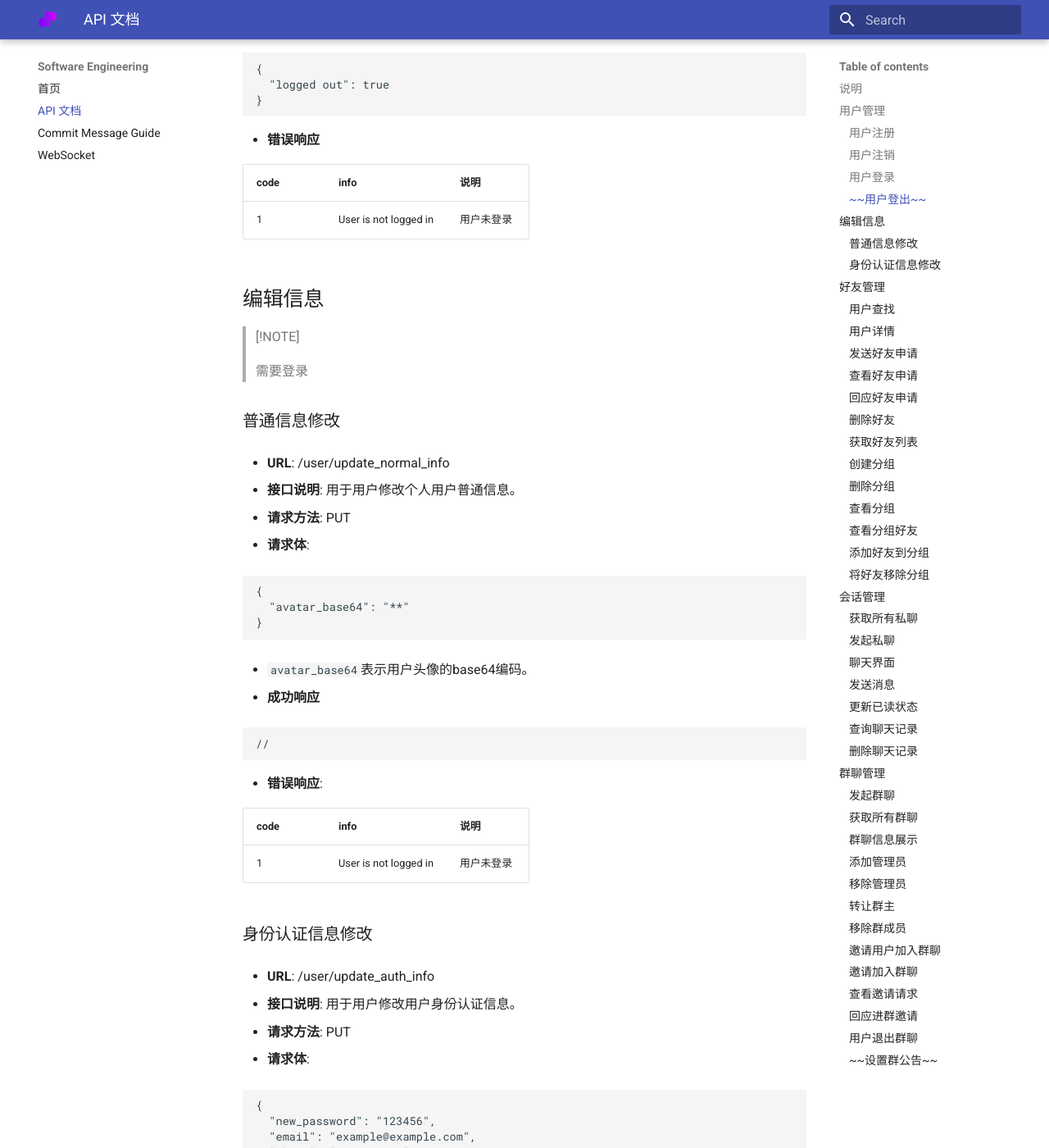
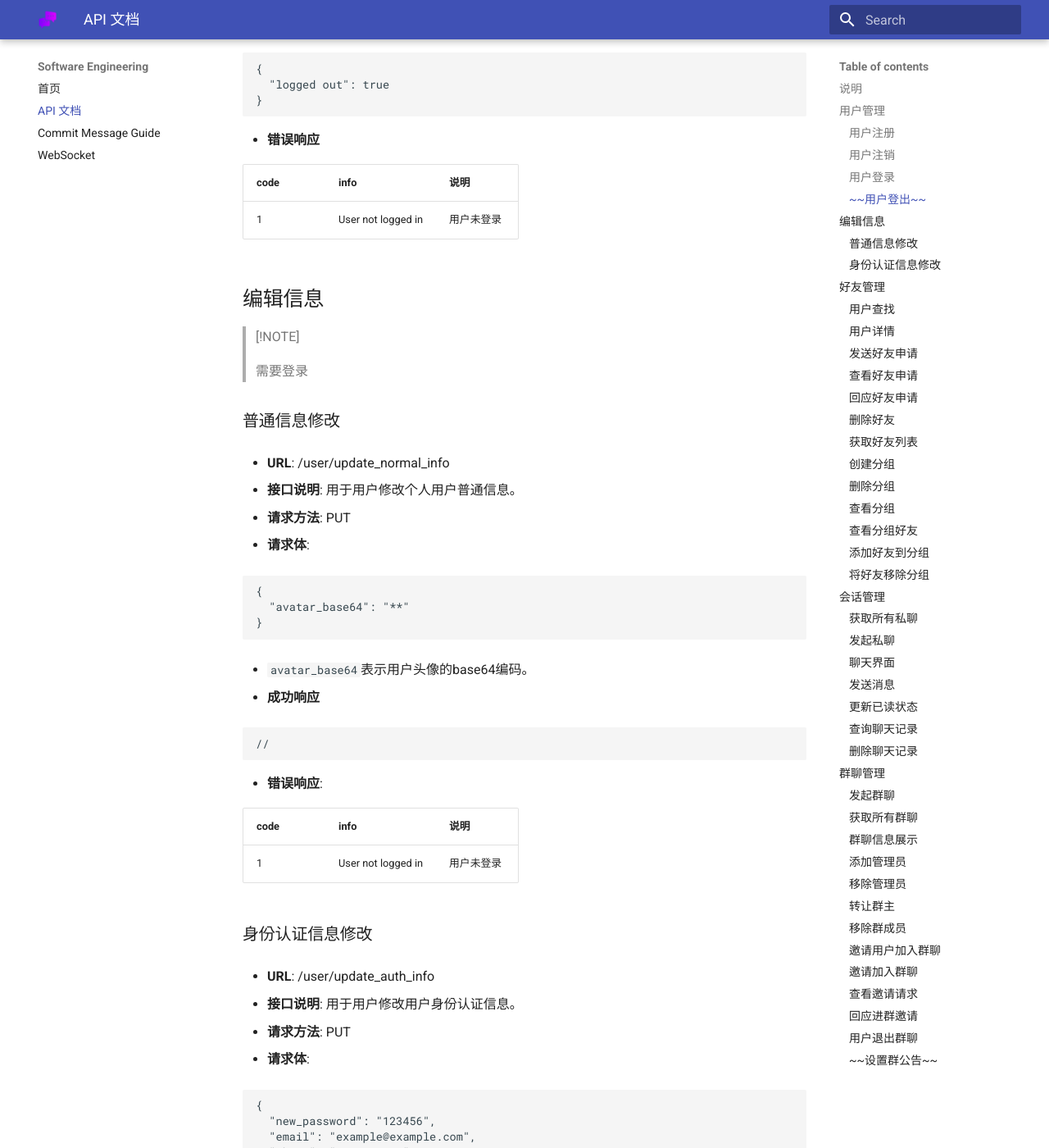
Before and after one commit to zhennan1/software-engineering, an MkDocs documentation site: the page built from docs/api.md, in a window 1280 px wide and 1400 px high, scrolled down 3796 px. Shown: the whole window at 82% size. Built offline with MkDocs 1.6.1 and Material for MkDocs 9.7.7, drawn with Linux system fonts in a browser that asks for light colours; some of the changed text lies outside the part shown.

```diff
--- a/docs/api.md
+++ b/docs/api.md
@@ -116,7 +116,7 @@
 
 | code | info                  | 说明       |
 | :--- | :-------------------- | ---------- |
-| 1    | User is not logged in | 用户未登录 |
+| 1    | User not logged in | 用户未登录 |
 | 2    | Incorrect password    | 密码错误   |
 
 ### 用户登录
@@ -171,7 +171,7 @@
 
 | code | info                  | 说明       |
 | :--- | :-------------------- | ---------- |
-| 1    | User is not logged in | 用户未登录 |
+| 1    | User not logged in | 用户未登录 |
 
 ## 编辑信息
 
@@ -207,7 +207,7 @@
 
 | code | info                    | 说明           |
 | :--- | :---------------------- | -------------- |
-| 1    | User is not logged in   | 用户未登录     |
+| 1    | User not logged in   | 用户未登录     |
 
 ### 身份认证信息修改
 
@@ -240,7 +240,7 @@
 
 | code | info                  | 说明         |
 | :--- | :-------------------- | ------------ |
-| 1    | User is not logged in | 用户未登录   |
+| 1    | User not logged in | 用户未登录   |
 | 2    | Wrong old password    | 旧密码错误   |
 | -2   | Invalid password      | 新密码不合法 |
 | -2   | Invalid email         | 邮箱不合法   |
@@ -292,7 +292,7 @@
 
 | code | info                  | 说明       |
 | :--- | :-------------------- | ---------- |
-| 1    | User is not logged in | 用户未登录 |
+| 1    | User not logged in | 用户未登录 |
 
 ### 用户详情
 
@@ -319,7 +319,7 @@
 
 | code | info                  | 说明           |
 | :--- | --------------------- | -------------- |
-| 1    | User is not logged in | 用户未登录     |
+| 1    | User not logged in | 用户未登录     |
 | 2    | User does not exist   | 未找到指定用户 |
 
 ### 发送好友申请
@@ -350,7 +350,7 @@
 
 | code | info                       | 说明                 |
 | :--- | :------------------------- | -------------------- |
-| 1    | User is not logged in      | 用户未登录           |
+| 1    | User not logged in      | 用户未登录           |
 | 2    | Target does not exist      | 目标不存在           |
 | 3    | Already friends            | 已经是好友           |
 | 4    | The request already exists | 请求已存在           |
@@ -404,7 +404,7 @@
 
 | code | info                  | 说明       |
 | :--- | :-------------------- | ---------- |
-| 1    | User is not logged in | 用户未登录 |
+| 1    | User not logged in | 用户未登录 |
 
 ### 回应好友申请
 
@@ -433,7 +433,7 @@
 
 | code | info                   | 说明         |
 | :--- | :--------------------- | ------------ |
-| 1    | User is not logged in  | 用户未登录   |
+| 1    | User not logged in  | 用户未登录   |
 | 2    | Request does not exist | 请求已不存在 |
 
 ### 删除好友
@@ -462,7 +462,7 @@
 
 | code | info                  | 说明         |
 | :--- | :-------------------- | ------------ |
-| 1    | User is not logged in | 用户未登录   |
+| 1    | User not logged in | 用户未登录   |
 | 2    | Target does not exist | 目标不存在   |
 | 3    | Not friends           | 对方不是好友 |
 
@@ -493,7 +493,7 @@
 
 | code | info                  | 说明       |
 | :--- | :-------------------- | ---------- |
-| 1    | User is not logged in | 用户未登录 |
+| 1    | User not logged in | 用户未登录 |
 
 ### 创建分组
 
@@ -523,7 +523,7 @@
 
 | code | info                      | 说明         |
 | :--- | :------------------------ | ------------ |
-| 1    | User is not logged in     | 用户未登录   |
+| 1    | User not logged in     | 用户未登录   |
 | 2    | Invalid group name        | 分组名不合法 |
 | 3    | Group name already exists | 分组名已存在 |
 
@@ -553,7 +553,7 @@
 
 | code | info                            | 说明       |
 | :--- | :------------------------------ | ---------- |
-| 1    | User is not logged in           | 用户未登录 |
+| 1    | User not logged in           | 用户未登录 |
 | 2    | The friend group does not exist | 分组不存在 |
 
 ### 查看分组
@@ -582,7 +582,7 @@
 
 | code | info                  | 说明       |
 | :--- | :-------------------- | ---------- |
-| 1    | User is not logged in | 用户未登录 |
+| 1    | User not logged in | 用户未登录 |
 
 ### 查看分组好友
 
@@ -611,7 +611,7 @@
 
 | code | info                            | 说明       |
 | :--- | :------------------------------ | ---------- |
-| 1    | User is not logged in           | 用户未登录 |
+| 1    | User not logged in           | 用户未登录 |
 | 2    | The friend group does not exist | 分组不存在 |
 
 ### 添加好友到分组
@@ -641,7 +641,7 @@
 
 | code | info                            | 说明               |
 | :--- | :------------------------------ | ------------------ |
-| 1    | User is not logged in           | 用户未登录         |
+| 1    | User not logged in           | 用户未登录         |
 | 2    | Not friends           | 对方不是好友 |
 | 3    | Invalid group name    | 分组名不合法 |
 
@@ -672,7 +672,7 @@
 
 | code | info                             | 说明             |
 | :--- | :------------------------------- | ---------------- |
-| 1    | User is not logged in            | 用户未登录       |
+| 1    | User not logged in            | 用户未登录       |
 | 2    | The  friend group does not exist | 分组不存在       |
 | 3    | Not friends                      | 对方不是好友     |
 | 4    | Not in this group                | 对方不在该分组内 |
@@ -714,7 +714,7 @@
 
 | code | info                  | 说明       |
 | :--- | :-------------------- | ---------- |
-| 1    | User is not logged in | 用户未登录 |
+| 1    | User not logged in | 用户未登录 |
 
 ### 发起私聊
 
@@ -747,7 +747,7 @@
 
 | code | info                  | 说明         |
 | :--- | :-------------------- | ------------ |
-| 1    | User is not logged in | 用户未登录   |
+| 1    | User not logged in | 用户未登录   |
 | 2    | Target does not exist | 目标不存在   |
 | 3    | Not friends           | 对方不是好友 |
 
@@ -789,7 +789,7 @@
 
 | code | info                   | 说明           |
 | :--- | :--------------------- | -------------- |
-| 1    | User is not logged in  | 用户未登录     |
+| 1    | User not logged in  | 用户未登录     |
 | 2    | Target does not exist  | 目标会话不存在 |
 | 3    | User not in conversation | 用户不在会话中 |
 
@@ -822,7 +822,7 @@
 
 | code | info                   | 说明           |
 | :--- | :--------------------- | -------------- |
-| 1    | User is not logged in  | 用户未登录     |
+| 1    | User not logged in  | 用户未登录     |
 | 2    | Target does not exist  | 目标会话不存在 |
 | 3    | User not in conversation | 用户不在会话中 |
 
@@ -850,7 +850,7 @@
 
 | code | info                   | 说明           |
 | :--- | :--------------------- | -------------- |
-| 1    | User is not logged in  | 用户未登录     |
+| 1    | User not logged in  | 用户未登录     |
 | 2    | Target does not exist  | 目标会话不存在 |
 | 3    | User not in conversation | 用户不在会话中 |
 
@@ -906,7 +906,7 @@ GET /user/conversation/1?member_id=2
 
 | code | info                   | 说明           |
 | :--- | :--------------------- | -------------- |
-| 1    | User is not logged in  | 用户未登录     |
+| 1    | User not logged in  | 用户未登录     |
 | 2    | Target does not exist  | 目标会话不存在 |
 | 3    | User not in conversation | 用户不在会话中 |
 
@@ -936,7 +936,7 @@ GET /user/conversation/1?member_id=2
 
 | code | info                   | 说明           |
 | :--- | :--------------------- | -------------- |
-| 1    | User is not logged in  | 用户未登录     |
+| 1    | User not logged in  | 用户未登录     |
 | 2    | Target does not exist  | 目标会话不存在 |
 | 3    | User not in conversation | 用户不在会话   |
 
@@ -980,7 +980,7 @@ GET /user/conversation/1?member_id=2
 
 | code | info                  | 说明           |
 | :--- | :-------------------- | -------------- |
-| 1    | User is not logged in | 用户未登录     |
+| 1    | User not logged in | 用户未登录     |
 | 2    | Target does not exist | 有目标不存在   |
 | 3    | Not friends           | 有目标不是好友 |
 
@@ -1014,7 +1014,7 @@ GET /user/conversation/1?member_id=2
 
 | code | info                  | 说明       |
 | :--- | :-------------------- | ---------- |
-| 1    | User is not logged in | 用户未登录 |
+| 1    | User not logged in | 用户未登录 |
 
 ### 群聊信息展示
 
@@ -1058,7 +1058,7 @@ GET /user/conversation/1?member_id=2
 
 | code | info                   | 说明           |
 | :--- | :--------------------- | -------------- |
-| 1    | User is not logged in  | 用户未登录     |
+| 1    | User not logged in  | 用户未登录     |
 | 2    | Target does not exist  | 群聊不存在     |
 | 3    | User not in conversation | 用户不在会话中 |
 
@@ -1089,7 +1089,7 @@ GET /user/conversation/1?member_id=2
 
 | code | info                    | 说明             |
 | :--- | :---------------------- | ---------------- |
-| 1    | User is not logged in   | 用户未登录       |
+| 1    | User not logged in   | 用户未登录       |
 | 2    | Group does not exist    | 群组不存在       |
 | 3    | Member does not exist   | 成员不存在       |
 | 4    | Member is already admin | 成员已经是管理员 |
@@ -1122,7 +1122,7 @@ GET /user/conversation/1?member_id=2
 
 | code | info                  | 说明           |
 | :--- | :-------------------- | -------------- |
-| 1    | User is not logged in | 用户未登录     |
+| 1    | User not logged in | 用户未登录     |
 | 2    | Group does not exist  | 群组不存在     |
 | 3    | Admin does not exist  | 管理员不存在   |
 | 4    | Member is not admin   | 目标不是管理员 |
@@ -1155,7 +1155,7 @@ GET /user/conversation/1?member_id=2
 
 | code | info                  | 说明         |
 | :--- | :-------------------- | ------------ |
-| 1    | User is not logged in | 用户未登录   |
+| 1    | User not logged in | 用户未登录   |
 | 2    | Group does not exist  | 群组不存在   |
 | 3    | Member does not exist | 目标不存在   |
 | 4    | Permission denied     | 操作权限不足 |
@@ -1187,7 +1187,7 @@ GET /user/conversation/1?member_id=2
 
 | code | info                       | 说明           |
 | :--- | :------------------------- | -------------- |
-| 1    | User is not logged in      | 用户未登录     |
+| 1    | User not logged in      | 用户未登录     |
 | 2    | Group does not exist       | 群组不存在     |
 | 4    | Member is not in the group | 成员不在群组中 |
 | 5    | Permission denied          | 操作权限不足   |
@@ -1219,7 +1219,7 @@ GET /user/conversation/1?member_id=2
 
 | code | info                         | 说明             |
 | :--- | :--------------------------- | ---------------- |
-| 1    | User is not logged in        | 用户未登录       |
+| 1    | User not logged in        | 用户未登录       |
 | 2    | Group does not exist         | 群组不存在       |
 | 3    | User does not exist          | 用户不存在       |
 | 4    | User is already in the group | 用户已经在群组中 |
@@ -1252,7 +1252,7 @@ GET /user/conversation/1?member_id=2
 
 | code | info                    | 说明         |
 | :--- | :---------------------- | ------------ |
-| 1    | User is not logged in   | 用户未登录   |
+| 1    | User not logged in   | 用户未登录   |
 | 2    | Group does not exist    | 群组不存在   |
 | 3    | User does not exist     | 用户不存在   |
 | 4    | Invitation already sent | 邀请已发送   |
@@ -1309,7 +1309,7 @@ GET /user/conversation/1?member_id=2
 
 | code | info                  | 说明         |
 | :--- | :-------------------- | ------------ |
-| 1    | User is not logged in | 用户未登录   |
+| 1    | User not logged in | 用户未登录   |
 | 2    | Group does not exist  | 群组不存在   |
 | 3    | Permission denied     | 操作权限不足 |
 
@@ -1341,7 +1341,7 @@ GET /user/conversation/1?member_id=2
 
 | code | info                  | 说明         |
 | :--- | :-------------------- | ------------ |
-| 1    | User is not logged in | 用户未登录   |
+| 1    | User not logged in | 用户未登录   |
 | 2    | Invitation not found  | 邀请不存在   |
 | 3    | Group does not exist  | 群组不存在   |
 | 4    | Permission denied     | 操作权限不足 |
@@ -1372,7 +1372,7 @@ GET /user/conversation/1?member_id=2
 
 | code | info                    | 说明           |
 | :--- | :---------------------- | -------------- |
-| 1    | User is not logged in   | 用户未登录     |
+| 1    | User not logged in   | 用户未登录     |
 | 2    | Group does not exist    | 群组不存在     |
 | 3    | User is not a member    | 用户不是群成员 |
 | 4    | User is the group owner | 用户是群主     |
@@ -1408,6 +1408,6 @@ GET /user/conversation/1?member_id=2
 
 | code | info                  | 说明         |
 | :--- | :-------------------- | ------------ |
-| 1    | User is not logged in | 用户未登录   |
+| 1    | User not logged in | 用户未登录   |
 | 2    | Group does not exist  | 群组不存在   |
 | 3    | Permission denied     | 操作权限不足 |
```
